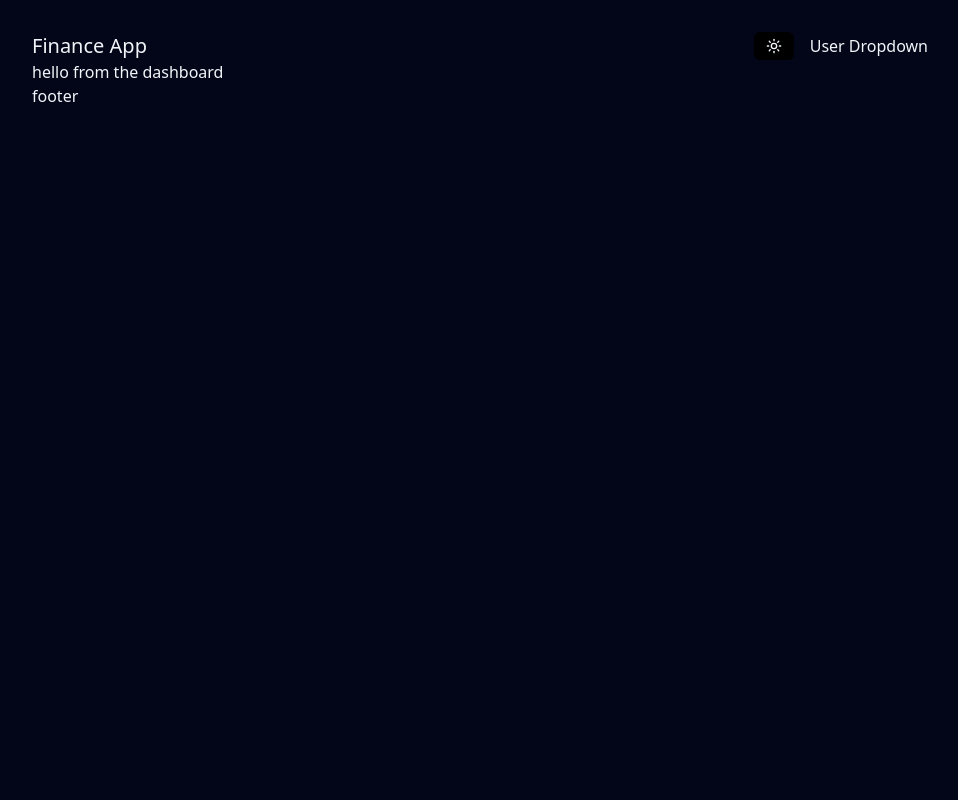
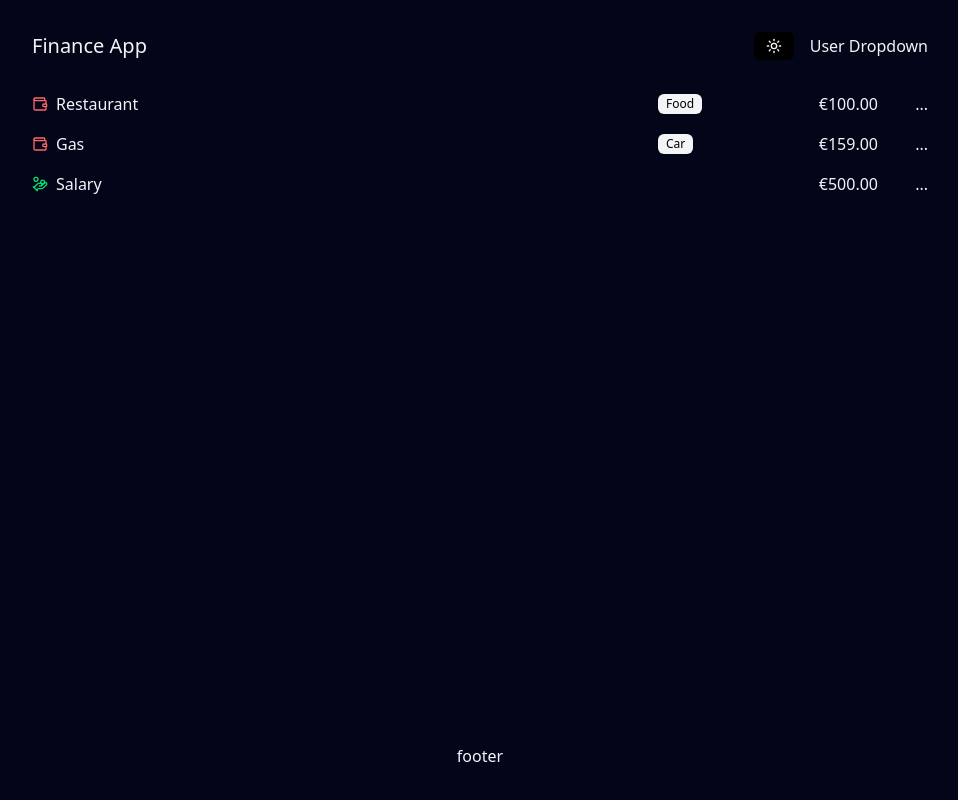
Before and after one commit to FarhanWahyudi/next-15-finance-app, a Next.js app: page /dashboard in a window 1280 px wide. Shown: the whole page, without its empty margins (160-1118 px from the left). Built offline with nearby package versions, Linux system fonts and the light colour scheme; data requests are answered from the project's data file.

Commit message:
display transaction list

```diff
--- /dev/null
+++ b/app/dashboard/components/transaction-list.js
@@ -0,0 +1,14 @@
+import TransactionItem from "@/components/transaction-item"
+
+export default async function TransactionList() {
+  const response = await fetch(
+    'http://localhost:3100/transactions'
+  )
+  const transactions = await response.json()
+
+  return (<section className="space-y-4">
+    {transactions.map(transaction => <div key={transaction.id}>
+      <TransactionItem type={transaction.type} category={transaction.category} description={transaction.description} amount={transaction.amount} />
+    </div>)}
+  </section>)
+}
--- a/app/dashboard/layout.jsx
+++ b/app/dashboard/layout.jsx
@@ -3,9 +3,9 @@ import PageHeader from "@/components/page-header";
 export default function Layout({children}) {
     return (
         <>
-            <PageHeader className='mt-8' />
+            <PageHeader className='my-8' />
             <main>{children}</main>
-            <footer>footer</footer>
+            <footer className="mt-auto text-center py-8">footer</footer>
         </>
     )
 }
--- a/app/dashboard/page.jsx
+++ b/app/dashboard/page.jsx
@@ -1,5 +1,7 @@
+import TransactionList from "./components/transaction-list";
+
 export default function Page() {
-    return (
-        <>hello from the dashboard</>
-    )
+    return (<>
+        <TransactionList />
+    </>)
 }
--- a/app/layout.js
+++ b/app/layout.js
@@ -23,7 +23,7 @@ export default function RootLayout({ children }) {
   return (
     <html lang="en" className={theme}>
       <body
-        className={`${geistSans.variable} ${geistMono.variable} antialiased`}
+        className={`${geistSans.variable} ${geistMono.variable} antialiased min-h-screen flex flex-col`}
       >
         {children}
       </body>
```
